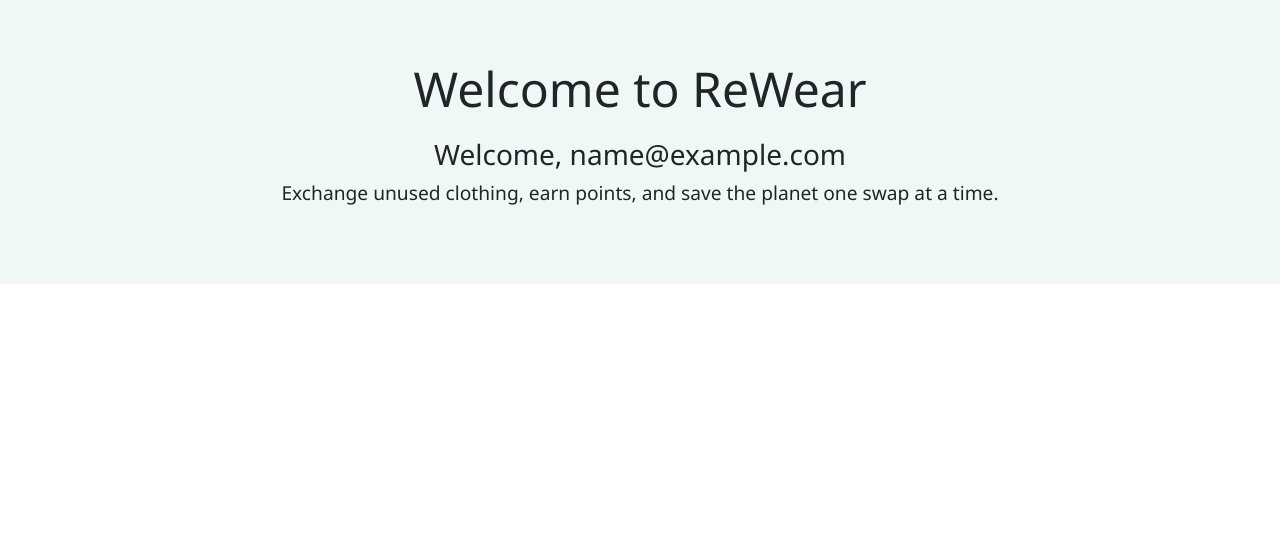
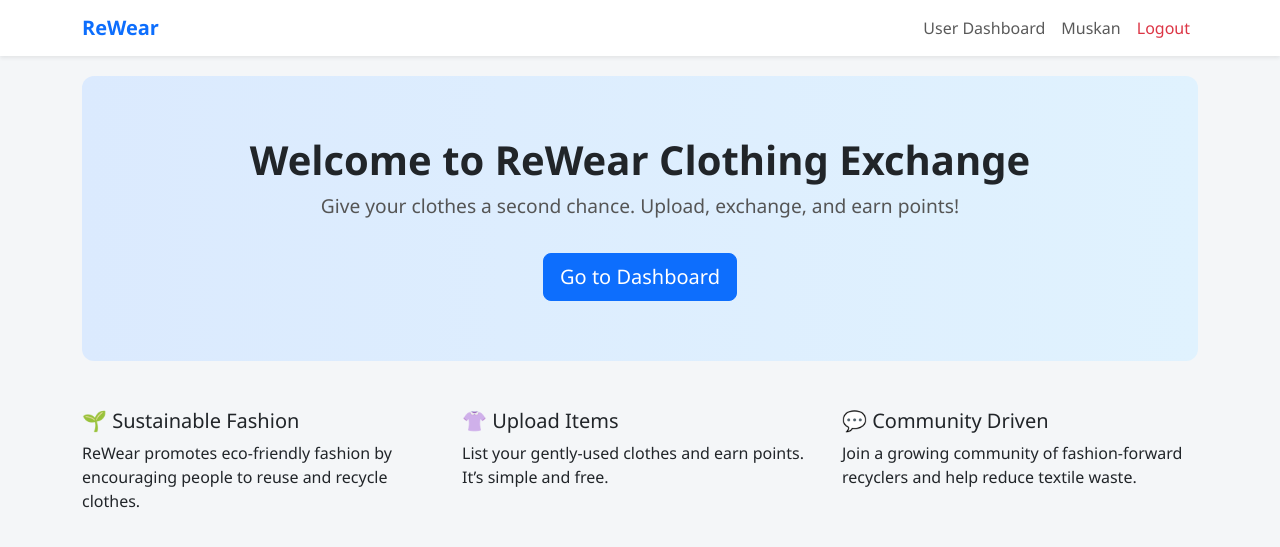
Before and after one commit to Nikita-Sahoo/Odoo_Hackathon_2025, a Django app: template ReWearClothingExchange/templates/home.html in a window 1280 px wide. Shown: the top 547 px of the page. Run offline with Django 4.2, Linux system fonts and the light colour scheme; data comes from the database, SQL or seed files in the repository; both versions use the stored data as it was after the commit; tables that the repository leaves empty hold one stand-in row (values such as "Sample post"); the template is opened without the code that fills it: values that come from a table or form of the project are taken from there, most other values are stand-ins (such as "Sample title", 1, 10 or a date in 2020); some libraries are stand-ins or nearby versions.

Commit message:
User dashboard

```diff
--- a/ReWearClothingExchange/service/urls.py
+++ b/ReWearClothingExchange/service/urls.py
@@ -8,7 +8,7 @@ from django.conf import settings
 urlpatterns = [
     # path('admin/', admin.site.urls),  # ✅ only once
     path('', views.combined_view, name='signup_login'),
-    # path('login/', views.user_login, name='login'),
+    path('logout/', views.logout, name='logout'),
     path('home/', views.home, name='home'),
     path('items/', views.items),
     path('items/<int:itemId>/', views.itemDetails),
--- a/ReWearClothingExchange/templates/home.html
+++ b/ReWearClothingExchange/templates/home.html
@@ -1,52 +1,84 @@
-
-
-
 {% load static %}
-
 <!DOCTYPE html>
 <html lang="en">
 <head>
-  <meta charset="UTF-8" />
-  <meta name="viewport" content="width=device-width, initial-scale=1.0" />
-  <title>ReWear - Sustainable Fashion</title>
+  <meta charset="UTF-8">
+  <title>ReWear | Home</title>
+  <meta name="viewport" content="width=device-width, initial-scale=1">
   <link href="https://cdn.jsdelivr.net/npm/bootstrap@5.3.3/dist/css/bootstrap.min.css" rel="stylesheet">
   <style>
     body {
       font-family: 'Segoe UI', sans-serif;
+      background-color: #f4f6f8;
+    }
+    .navbar-brand {
+      font-weight: bold;
+      color: #0d6efd !important;
     }
     .hero {
-      background: #f0f8f6;
+      background: linear-gradient(to right, #dbeafe, #e0f2fe);
       padding: 60px 0;
       text-align: center;
+      border-radius: 12px;
+      margin-top: 20px;
     }
     .hero h1 {
-      font-size: 3rem;
-      margin-bottom: 20px;
+      font-size: 2.5rem;
+      font-weight: bold;
     }
     .hero p {
       font-size: 1.2rem;
-    }
-    .cta-buttons a {
-      margin: 10px;
+      color: #555;
     }
   </style>
 </head>
 <body>
 
-  <!-- Hero Section -->
-  <section class="hero">
+  <!-- 🌐 Navbar -->
+  <nav class="navbar navbar-expand-lg navbar-light bg-white shadow-sm">
     <div class="container">
-      <h1>Welcome to ReWear</h1>
-      <h3>Welcome, {{ email }}</h3>
-      <p>Exchange unused clothing, earn points, and save the planet one swap at a time.</p>
-      <div class="cta-buttons">
-        <!-- Your buttons -->
+      <a class="navbar-brand" href="{% url 'home' %}">ReWear</a>
+      <button class="navbar-toggler" type="button" data-bs-toggle="collapse" data-bs-target="#navbarNav">
+        <span class="navbar-toggler-icon"></span>
+      </button>
+      <div class="collapse navbar-collapse justify-content-end" id="navbarNav">
+        <ul class="navbar-nav">
+          <li class="nav-item"><a class="nav-link" href="{% url 'dashboard' %}">User Dashboard</a></li>
+          <li class="nav-item"><a class="nav-link" href="{% url 'admin:index' %}">{{ details.name}}</a></li>
+          <li class="nav-item"><a class="nav-link text-danger" href="{% url 'logout' %}">Logout</a></li>
+        </ul>
       </div>
     </div>
-  </section>
+  </nav>
 
-  <!-- Carousel and other HTML -->
+  <!-- 🏠 Hero Section -->
+  <div class="container">
+    <div class="hero">
+      <h1>Welcome to ReWear Clothing Exchange</h1>
+      <p>Give your clothes a second chance. Upload, exchange, and earn points!</p>
+      <a href="{% url 'dashboard' %}" class="btn btn-primary btn-lg mt-3">Go to Dashboard</a>
+    </div>
+  </div>
 
+  <!-- Optional: Add more sections below -->
+  <div class="container mt-5">
+    <div class="row">
+      <div class="col-md-4">
+        <h5>🌱 Sustainable Fashion</h5>
+        <p>ReWear promotes eco-friendly fashion by encouraging people to reuse and recycle clothes.</p>
+      </div>
+      <div class="col-md-4">
+        <h5>👚 Upload Items</h5>
+        <p>List your gently-used clothes and earn points. It’s simple and free.</p>
+      </div>
+      <div class="col-md-4">
+        <h5>💬 Community Driven</h5>
+        <p>Join a growing community of fashion-forward recyclers and help reduce textile waste.</p>
+      </div>
+    </div>
+  </div>
+
+  <!-- Bootstrap JS -->
   <script src="https://cdn.jsdelivr.net/npm/bootstrap@5.3.3/dist/js/bootstrap.bundle.min.js"></script>
 </body>
 </html>
```
Also changed, not shown: ReWearClothingExchange/service/views.py (+26 -1 lines), ReWearClothingExchange/ReWaearClothingExchange.sqlite3.
